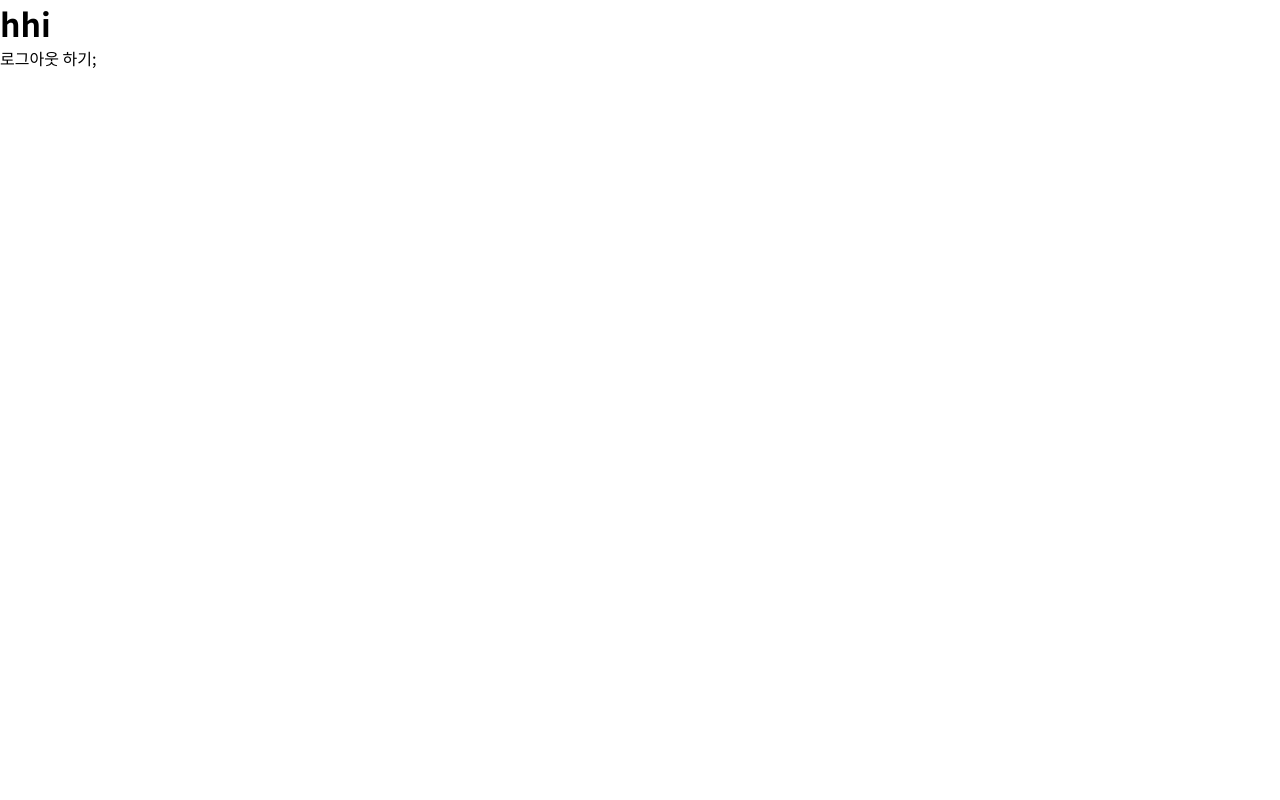
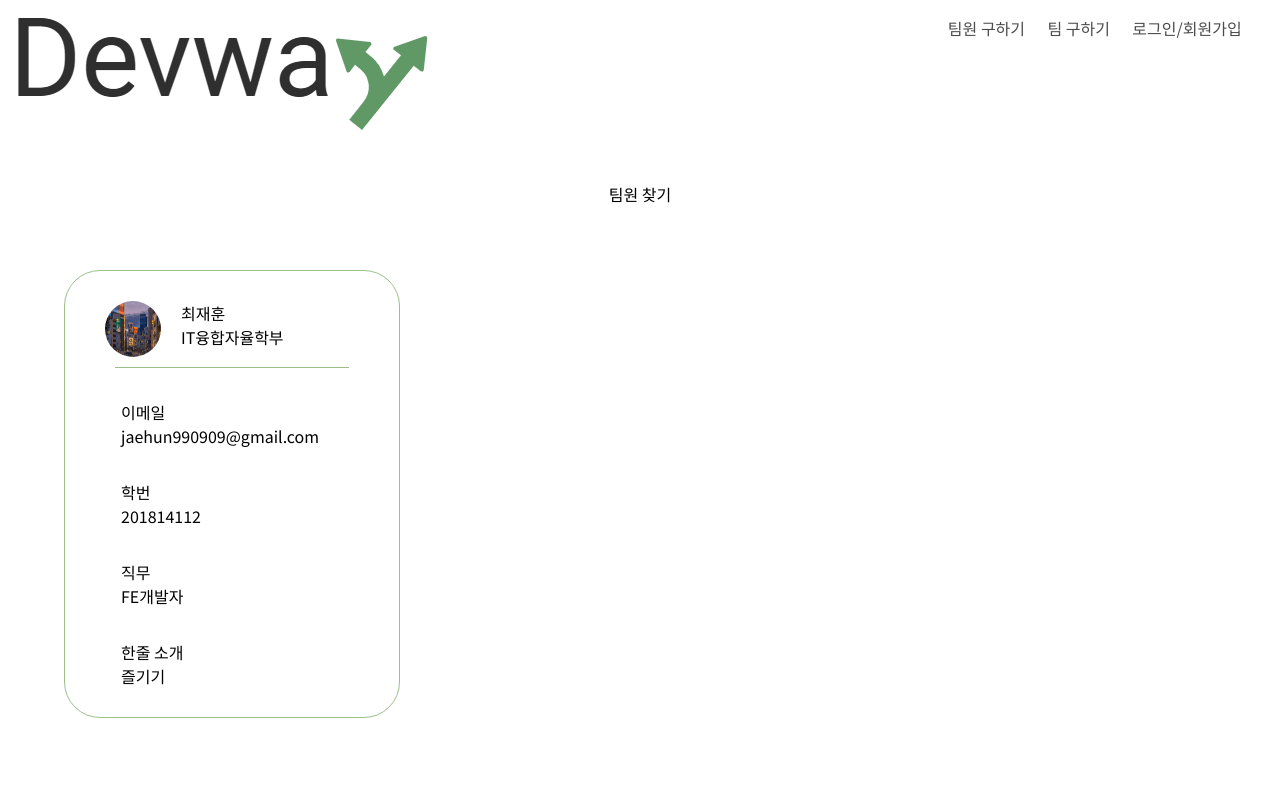
Before and after one commit to CapD-Devway/FeDev, a Next.js app: page / in a window 1280 px wide. Shown: the top 800 px of the page. Built offline with nearby package versions, Linux system fonts and the light colour scheme; no server answers.

Commit message:
[#34] Little Modifying
fix: 약간 고쳐야 할 것들

```diff
--- a/src/Components/Common/LottieContainer/index.tsx
+++ b/src/Components/Common/LottieContainer/index.tsx
@@ -1,4 +1,5 @@
 import Lottie, { Options } from "react-lottie";
+import styled from "styled-components";
 
 interface ILoadingProps {
   lottieData: object;
@@ -12,11 +13,17 @@ function LottieContainer({ lottieData }: ILoadingProps) {
   };
   return (
     <>
-      <div>
+      <StyledDiv>
         <Lottie options={lottieOptions} isClickToPauseDisabled />
-      </div>
+      </StyledDiv>
     </>
   );
 }
 
 export default LottieContainer;
+
+const StyledDiv = styled.div`
+  width: 200px;
+  height: 200px;
+  margin: 0 auto;
+`;
--- a/src/Components/Nav/index.tsx
+++ b/src/Components/Nav/index.tsx
@@ -14,7 +14,7 @@ function Nav() {
         />
       </div>
       <div>
-        <Link href="/TeamOneMate">
+        <Link href="/">
           <StyledNavSpan>팀원 구하기</StyledNavSpan>
         </Link>
         <Link href="/TeamMate">
--- a/src/pages/index.tsx
+++ b/src/pages/index.tsx
@@ -1,20 +1,113 @@
-import Logout from "src/Components/Logout";
+import Image from "next/image";
+import Loading from "src/Components/Common/Loading";
+import Nav from "src/Components/Nav";
+import BottomNav from "src/Components/Nav/BottomNav";
 import styled from "styled-components";
 
 function Home() {
-
   return (
     <>
-      <StyledH1>hhi</StyledH1>
+      <Nav />
+      <StyledPageTitle>
+        <p>팀원 찾기</p>
+      </StyledPageTitle>
+      <StyledTeamProfileCard>
+        <StyledTeamProfileContentsDiv>
+          <StyledProfileImgBox>
+            <Image
+              src="/images/tokyo.jpg"
+              alt="Tokyo Landscape"
+              width={56}
+              height={56}
+              style={{
+                width: "100%",
+                height: "100%",
+                objectFit: "fill",
+              }}
+            />
+          </StyledProfileImgBox>
+          <StyledTeamProfileTexts>
+            <p>최재훈</p>
+            <p>IT융합자율학부</p>
+          </StyledTeamProfileTexts>
+        </StyledTeamProfileContentsDiv>
+        <StyledTeamProfileHrDiv></StyledTeamProfileHrDiv>
+        <StyledTeamProfileMainTexts>
+          <p>이메일</p>
+          <p>jaehun990909@gmail.com</p>
+        </StyledTeamProfileMainTexts>
+        <StyledTeamProfileMainTexts>
+          <p>학번</p>
+          <p>201814112</p>
+        </StyledTeamProfileMainTexts>
+        <StyledTeamProfileMainTexts>
+          <p>직무</p>
+          <p>FE개발자</p>
+        </StyledTeamProfileMainTexts>
+        <StyledTeamProfileMainTexts>
+          <p>한줄 소개</p>
+          <p>즐기기</p>
+        </StyledTeamProfileMainTexts>
+      </StyledTeamProfileCard>
       <div>
-        <Logout />
+        <Loading />
       </div>
+      <BottomNav />
     </>
   );
 }
 
 export default Home;
 
-const StyledH1 = styled.h1`
+const StyledPageTitle = styled.div`
+  display: flex;
+  justify-content: center;
+  margin-top: 1.875rem;
+  color: ${({ theme }) => theme.color.black};
+  font-size: ${({ theme }) => theme.fontSize.fontSize16};
+`;
+
+const StyledTeamProfileCard = styled.div`
+  margin-top: 4rem;
+  margin-left: 4rem;
+  width: 21rem;
+  height: 28rem;
+  border: 1px solid ${({ theme }) => theme.color.brandColorMedium};
+  border-radius: ${({ theme }) => theme.borderRadius.registerContainer};
+`;
+
+const StyledTeamProfileContentsDiv = styled.div`
+  width: 100%;
+  display: flex;
+  flex-direction: row;
+  padding-top: 1.875rem;
+  padding-left: 2.5rem;
+`;
+
+const StyledProfileImgBox = styled.div`
+  width: 3.5rem;
+  height: 3.5rem;
+  border-radius: 50%;
+  overflow: hidden;
+`;
+
+const StyledTeamProfileTexts = styled.div`
+  margin-left: 1.25rem;
+  font-size: ${({ theme }) => theme.fontSize.fontSize16};
   color: ${({ theme }) => theme.color.black};
 `;
+
+const StyledTeamProfileHrDiv = styled.div`
+  width: 70%;
+  margin: 0 auto;
+  margin-top: 0.625rem;
+  border: none;
+  border-top: 1px solid ${({ theme }) => theme.color.brandColorMedium};
+`;
+
+const StyledTeamProfileMainTexts = styled.div`
+  margin-top: 2rem;
+  margin-left: 3.5rem;
+  font-size: ${({ theme }) => theme.fontSize.fontSize16};
+  color: ${({ theme }) => theme.color.black};
+`;
```
Also changed, not shown: src/pages/TeamMate/index.tsx (+76 -0 lines).
